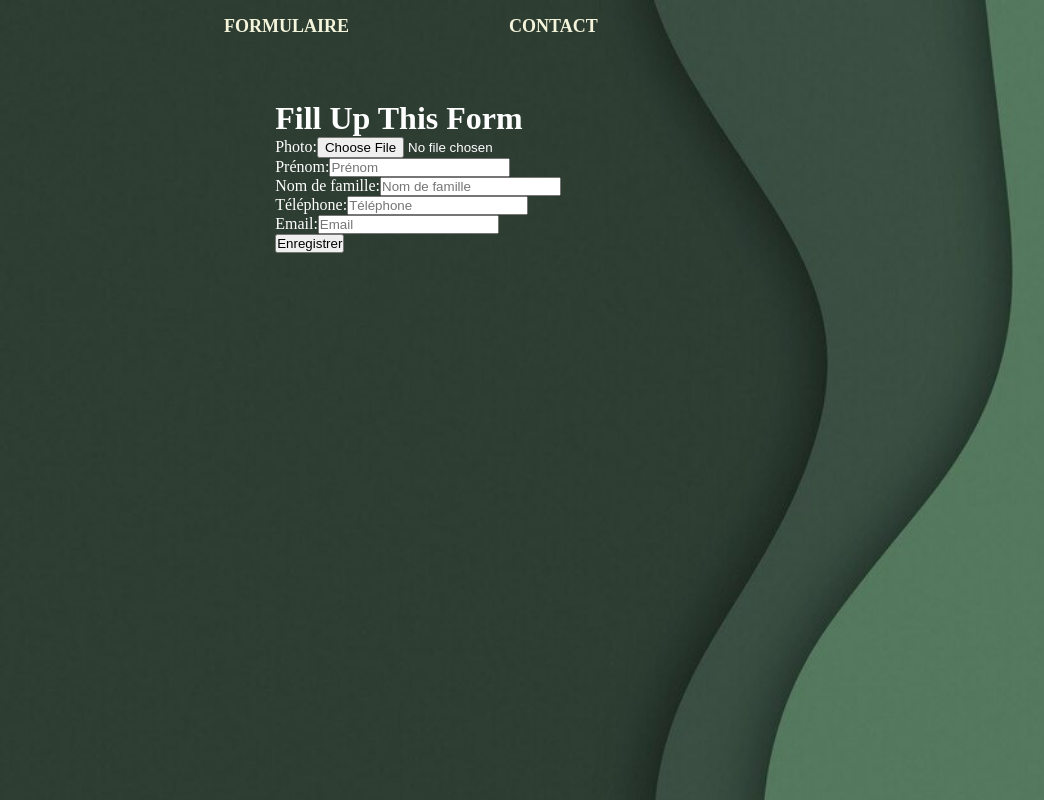
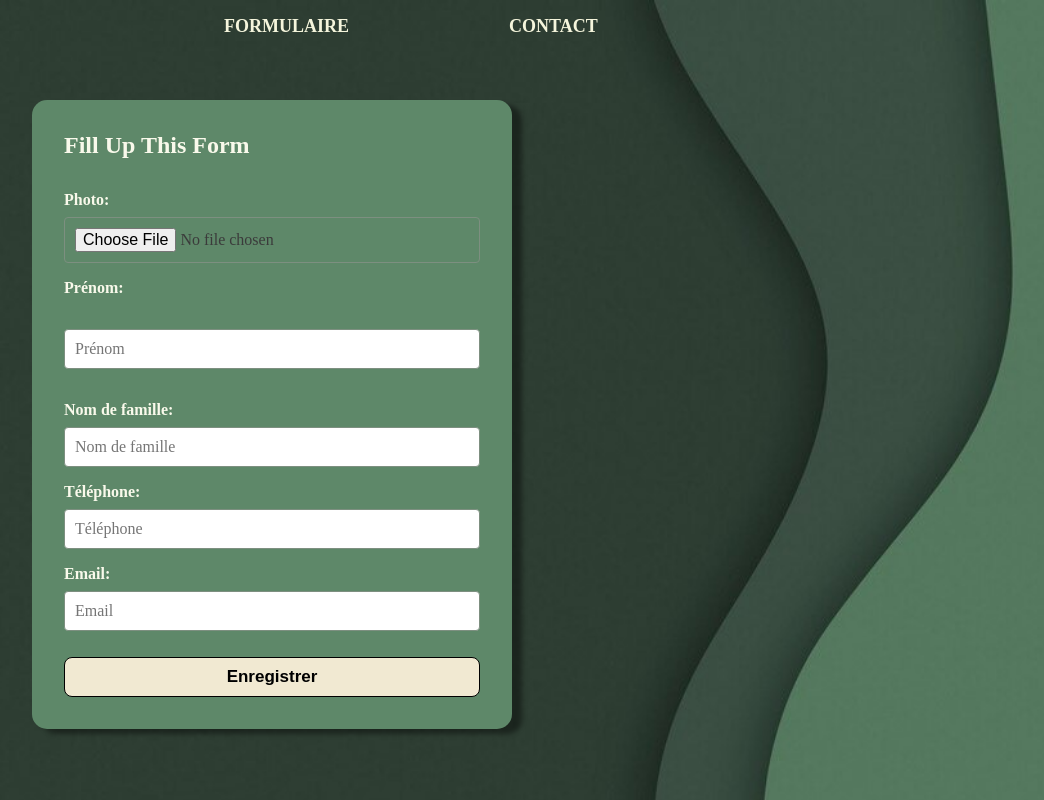
Before and after one commit to blackpearlRZ/Gestion-Contact, a React (Vite) app in the folder gestion-contact/: page /Formulaire in a window 1280 px wide. Shown: the whole page, without its empty margins (32-1076 px from the left). Built offline with nearby package versions, Linux system fonts and the light colour scheme.

Commit message:
Formulaire css

```diff
--- a/gestion-contact/src/pages/Contact/SearchBar.jsx
+++ b/gestion-contact/src/pages/Contact/SearchBar.jsx
@@ -28,7 +28,7 @@ export default function SearchBar({ setSearch }) {
         >
           <path
             d="M11.742 10.344a6.5 6.5 0 1 0-1.397 1.398h-.001q.044.06.098.115l3.85 3.85a1 1 0 0 0 1.415-1.414l-3.85-3.85a1 1 0 0 0-.115-.1zM12 6.5a5.5 5.5 0 1 1-11 0 5.5 5.5 0 0 1 11 0"
-          ></path>
+         ></path>
         </svg>
       </button>
     </div>
--- a/gestion-contact/src/pages/Contact/contact.css
+++ b/gestion-contact/src/pages/Contact/contact.css
@@ -57,7 +57,7 @@
     border-radius: 4px;
     margin-right: -1.5rem;
     height: 30px;
-    width: 20rem;
+    width: 22rem;
   }
 
   .search__input::-webkit-input-placeholder {
--- a/gestion-contact/src/pages/Formulaire/formulaire.css
+++ b/gestion-contact/src/pages/Formulaire/formulaire.css
@@ -1,9 +1,82 @@
-.formulaire{
+.formulaire {
+    margin-left: 4rem;
     margin-top: 100px;
     display: flex;
-    justify-content: center;
-    align-items: center;
-    position: absolute;
-    top: 0;
-    left: 24%;
+    flex-direction: column;
+    align-items: flex-start;
+    gap: 1.5rem;
+    padding-left: 2rem;
+    background-color: #5e8869;
+    padding: 2rem;
+    border-radius: 15px;
+    width: 30rem;
+    box-shadow: 10px 5px 5px rgba(0, 0, 0, 0.4);
 }
+
+.formulaire form {
+    display: flex;
+    flex-direction: column;
+    gap: 1rem;
+    width: 100%;
+}
+
+.formulaire h1 {
+    font-size: 24px;
+    font-weight: 600;
+    color: rgb(249, 249, 235);
+    margin-bottom: 1rem;
+}
+
+.formulaire label {
+    font-size: 16px;
+    color: rgb(249, 249, 235);
+    font-weight: 600;
+    margin-bottom: 0.5rem;
+}
+
+.formulaire input {
+    margin-top: 8px;
+    font-family: inherit;
+    font-size: inherit;
+    padding: 10px;
+    border: 1px solid #7d8f80;
+    color: #3b3b3b;
+    border-radius: 4px;
+    width: 100%;
+    height: 40px;
+}
+
+.formulaire input[type="file"] {
+    padding: 10px;
+    height: auto;
+}
+
+.formulaire input:focus {
+    outline: none;
+}
+
+.formulaire button {
+    background-color: #F1E9D2;
+    color: black;
+    border-radius: 8px;
+    font-size: 17px;
+    font-weight: 600;
+    padding: 0.5em 0.8em;
+    cursor: pointer;
+    transition: all 0.3s ease-in-out;
+    border: 1px solid black;
+    width: 100%;
+    height: 40px;
+    margin-top: 10px;
+}
+
+.formulaire button:hover {
+    transform: translateY(-4px) translateX(-2px);
+    box-shadow: 2px 5px 0 0 black;
+    background-color: #5e8869;
+}
+
+.formulaire button:active {
+    transform: translateY(2px) translateX(1px);
+    box-shadow: 0 0 0 0 black;
+}
```
